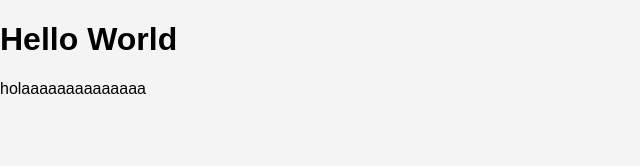
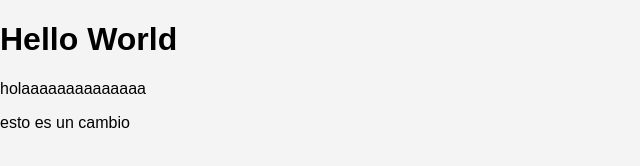
Before and after one commit to eber-cba/curso-g109-git, a plain HTML site: page index.html in a window 1280 px wide. Shown: the whole page, without its empty margins (0-640 px from the left). Drawn offline with Linux system fonts and the light colour scheme.

Commit message:
agregue un parrafo

```diff
--- a/index.html
+++ b/index.html
@@ -9,5 +9,6 @@
   <body>
     <h1>Hello World</h1>
     <p>holaaaaaaaaaaaaaa</p>
+    <p>esto es un cambio</p>
   </body>
 </html>
```
